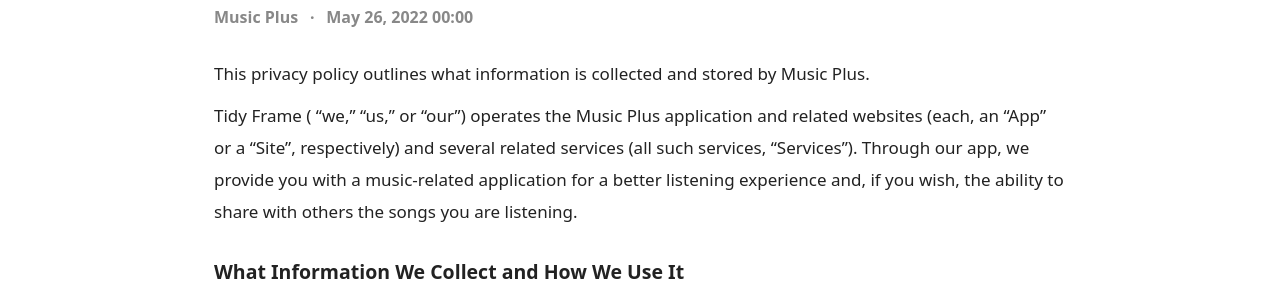
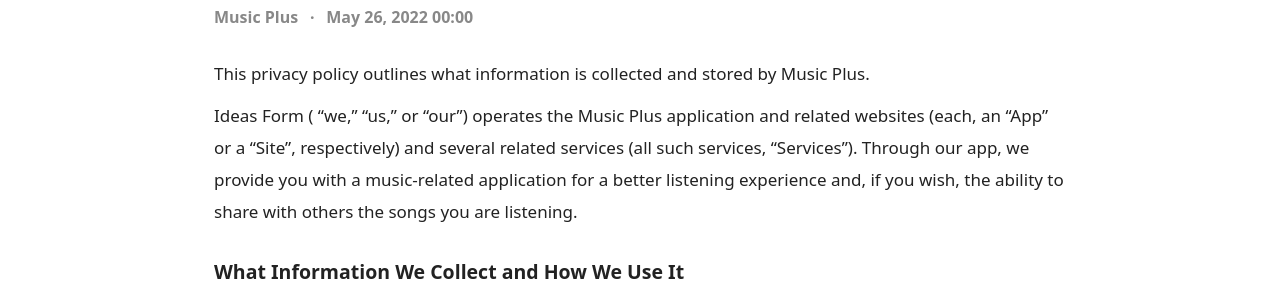
Before and after one commit to IdeasForm/music-plus-site, a Jekyll site: the page built from _subpages/privacy.md, in a window 1280 px wide and 1400 px high. Shown: the part 141-441 px from the top of the window. Built offline with Jekyll 4.4.1, drawn with Linux system fonts in a browser that asks for light colours; some of the changed text lies outside the part shown.

Commit message:
Update brand name

```diff
--- a/_config.yml
+++ b/_config.yml
@@ -25,14 +25,14 @@ baseurl: "" # the subpath of your site, e.g. /blog
 url: "https://music.ideasform.com"
 site_icon_text: Music Plus
 appstore_link: https://apps.apple.com/us/app/id1626398921
-author: Tidy Frame
+author: Ideas Form
 lang: en_US
 twitter:
   username: ideasformapp
   card: summary
 
 social:
-  name: Tidy Frame
+  name: Ideas Form
   links:
     - https://twitter.com/ideasformapp
 
@@ -41,7 +41,7 @@ social:
 timezone: Asia/Shanghai
 
 # google_analytics:
-copyright_text: Tidy Frame.
+copyright_text: Ideas Form.
 # theme: minima
 
 plugins:
--- a/_excludes/posttoc.html
+++ b/_excludes/posttoc.html
@@ -47,7 +47,7 @@ layout: default
       </span>
       {% else %}
       <span class="post-author" itemprop="author" itemscope itemtype="http://schema.org/Person">
-        <span class="p-author h-card" itemprop="name">by Tidy Frame</span>
+        <span class="p-author h-card" itemprop="name">by Ideas Form</span>
       </span>
       {% endif %}
     </div>
--- a/_layouts/post.html
+++ b/_layouts/post.html
@@ -21,7 +21,7 @@ layout: default
         {% if page.author %}
         <span class="p-author h-card" itemprop="name">{{ page.author }}</span>
         {% else %}
-        <a class="p-author h-card" itemprop="name" href="/blog">Tidy Frame</a>
+        <a class="p-author h-card" itemprop="name" href="/blog">Ideas Form</a>
         {% endif %}
       </span>
 
--- a/_subpages/privacy.md
+++ b/_subpages/privacy.md
@@ -10,7 +10,7 @@ author: Music Plus
 
 This privacy policy outlines what information is collected and stored by Music Plus.
 
-Tidy Frame ( “we,” “us,” or “our”) operates the Music Plus application and related websites (each, an “App” or a “Site”, respectively) and several related services (all such services, “Services”). Through our app, we provide you with a music-related application for a better listening experience and, if you wish, the ability to share with others the songs you are listening.
+Ideas Form ( “we,” “us,” or “our”) operates the Music Plus application and related websites (each, an “App” or a “Site”, respectively) and several related services (all such services, “Services”). Through our app, we provide you with a music-related application for a better listening experience and, if you wish, the ability to share with others the songs you are listening.
 
 ## What Information We Collect and How We Use It
 
```
